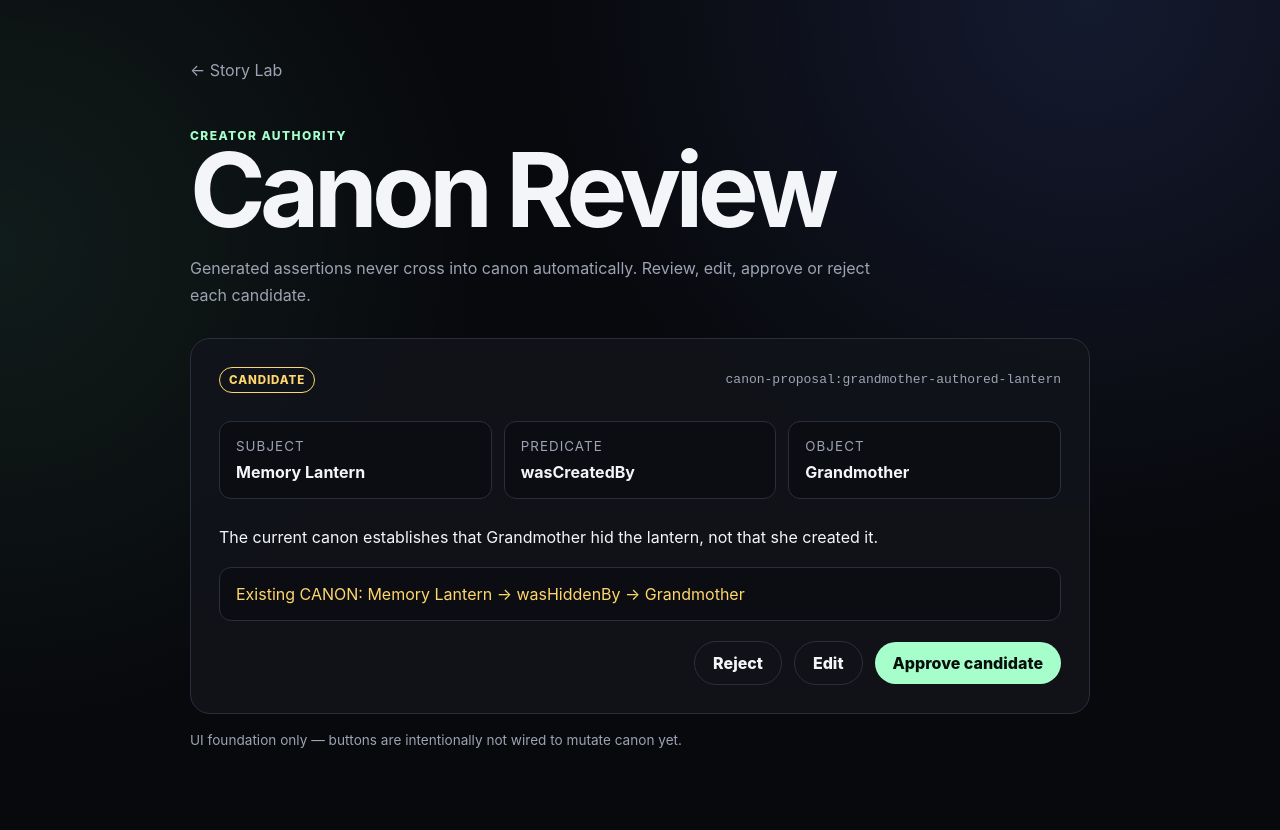
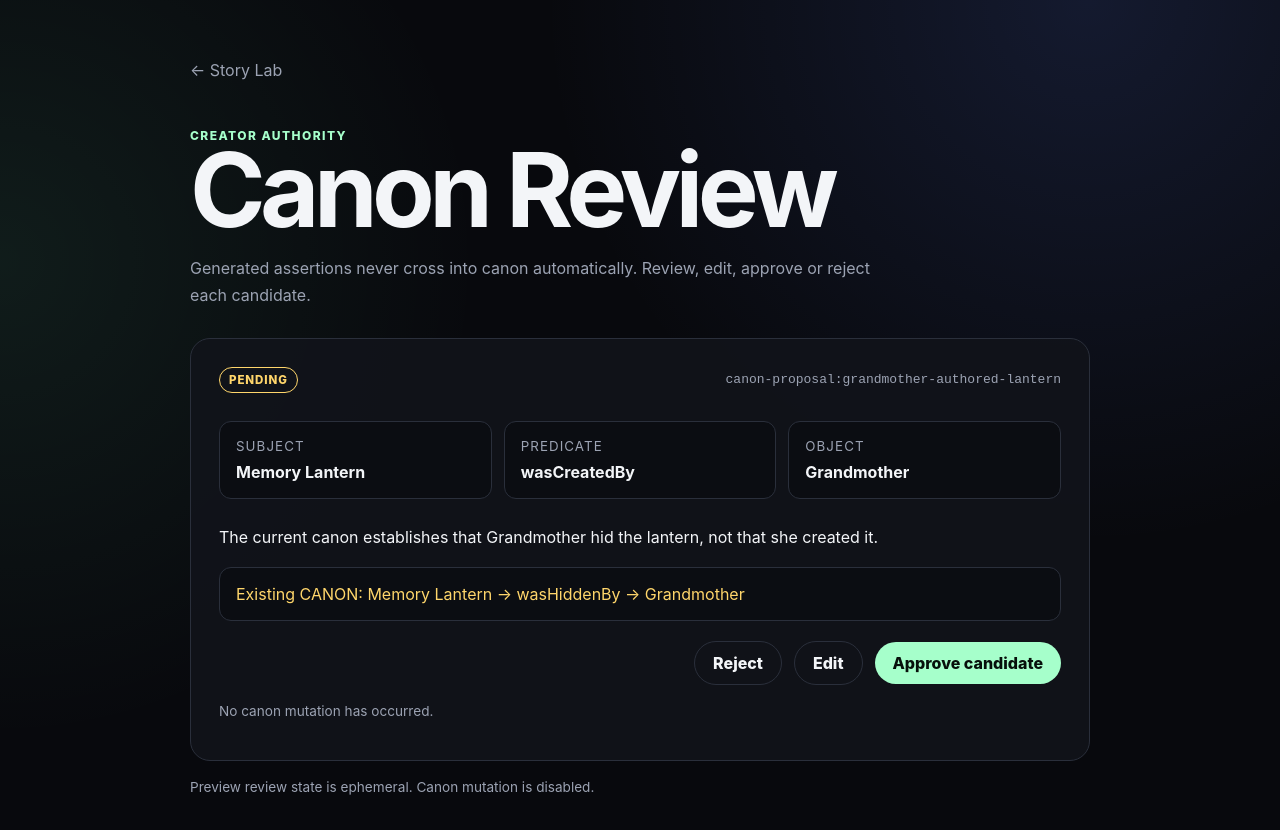
Before and after one commit to tehknesolutions/tehkne-storyforge, a Next.js app in the folder apps/story-lab/: page /review in a window 1280 px wide. Shown: the top 830 px of the page. Built offline with nearby package versions, Linux system fonts and the light colour scheme.

Commit message:
feat(v0.7): use interactive creator review card

```diff
--- a/apps/story-lab/app/review/page.tsx
+++ b/apps/story-lab/app/review/page.tsx
@@ -1,11 +1,4 @@
-const proposal = {
-  id: "canon-proposal:grandmother-authored-lantern",
-  subject: "Memory Lantern",
-  predicate: "wasCreatedBy",
-  object: "Grandmother",
-  rationale:
-    "The current canon establishes that Grandmother hid the lantern, not that she created it."
-};
+import { ReviewCard } from "./review-card";
 
 export default function ReviewPage() {
   return (
@@ -18,29 +11,10 @@ export default function ReviewPage() {
         edit, approve or reject each candidate.
       </p>
 
-      <article className="review-card">
-        <div className="review-head">
-          <span className="status candidate">CANDIDATE</span>
-          <code>{proposal.id}</code>
-        </div>
-        <div className="triple">
-          <div><small>SUBJECT</small><strong>{proposal.subject}</strong></div>
-          <div><small>PREDICATE</small><strong>{proposal.predicate}</strong></div>
-          <div><small>OBJECT</small><strong>{proposal.object}</strong></div>
-        </div>
-        <p>{proposal.rationale}</p>
-        <div className="canon-warning">
-          Existing CANON: Memory Lantern → wasHiddenBy → Grandmother
-        </div>
-        <div className="review-actions">
-          <button className="secondary" type="button">Reject</button>
-          <button className="secondary" type="button">Edit</button>
-          <button type="button">Approve candidate</button>
-        </div>
-      </article>
+      <ReviewCard />
 
       <p className="muted footnote">
-        UI foundation only — buttons are intentionally not wired to mutate canon yet.
+        Preview review state is ephemeral. Canon mutation is disabled.
       </p>
     </main>
   );
```
